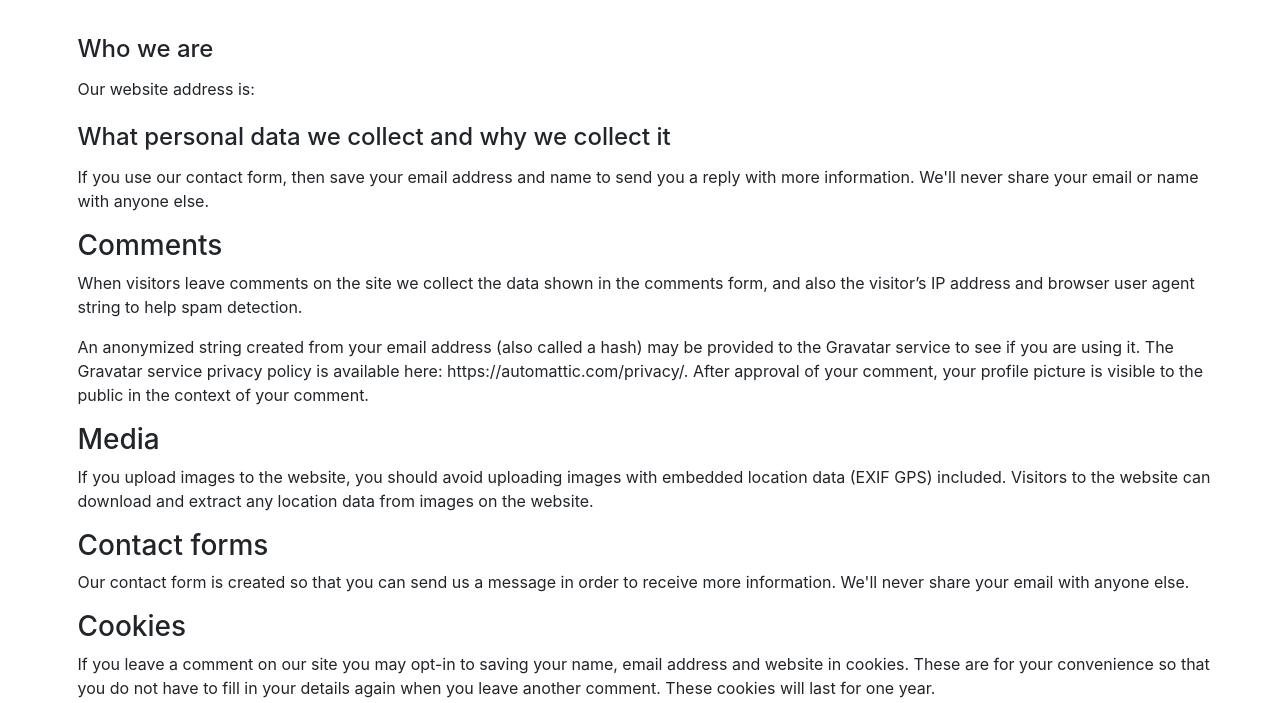
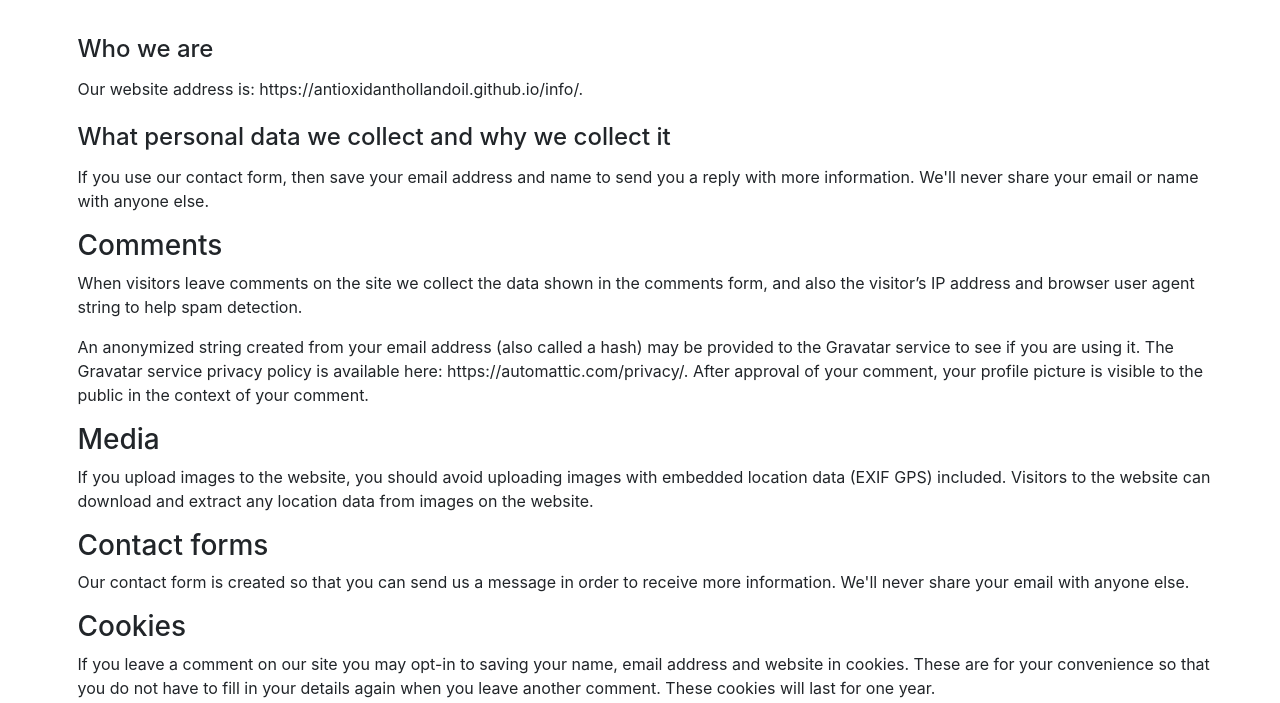
Before and after one commit to antioxidanthollandoil/info, a plain HTML site: page privacy.html in a window 1280 px wide. Shown: the part 97-800 px from the top of the page. Drawn offline with Linux system fonts and the light colour scheme.

Commit message:
Update privacy.html

```diff
--- a/privacy.html
+++ b/privacy.html
@@ -48,7 +48,7 @@
 
 
 
-<p>Our website address is: </p>
+<p>Our website address is: https://antioxidanthollandoil.github.io/info/.</p>
 
 
 
```
